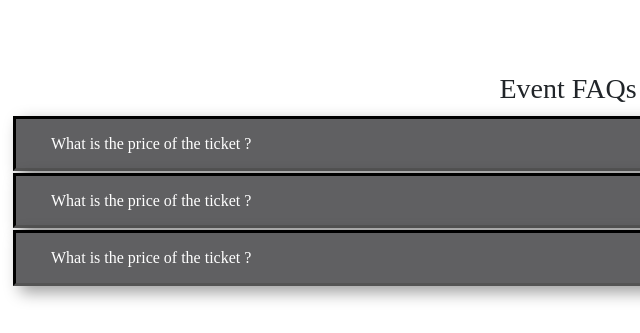
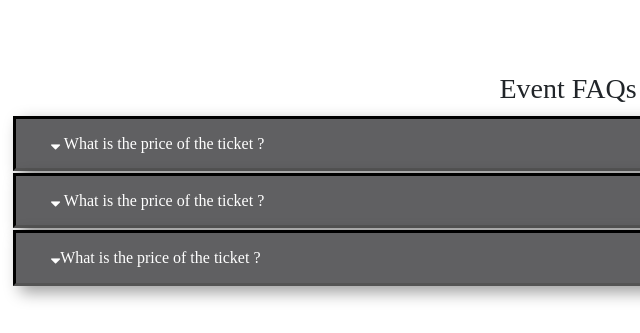
Before and after one commit to somwebster/NCRIIT-website, a plain HTML site: page index.html in a window 1280 px wide. Shown: the part 3033-3366 px from the top of the page, 72-712 px from the left. Drawn offline with Linux system fonts and the light colour scheme.

Commit message:
Update index.html

```diff
--- a/index.html
+++ b/index.html
@@ -9,7 +9,7 @@
         <link rel="stylesheet" href="/vendors/animate.min.css">
          <!--<link rel="stylesheet" href="/vendors/font-awesome.min.css"> -->
         <link rel="stylesheet" href="https://cdnjs.cloudflare.com/ajax/libs/font-awesome/4.7.0/css/font-awesome.min.css">
-
+         <link href="https://maxcdn.bootstrapcdn.com/font-awesome/4.7.0/css/font-awesome.min.css" rel="stylesheet" integrity="sha384-wvfXpqpZZVQGK6TAh5PVlGOfQNHSoD2xbE+QkPxCAFlNEevoEH3Sl0sibVcOQVnN" crossorigin="anonymous">
         <script src="vendors/jquery.min.js"></script>
         <script src="vendors/bootstrap.min.js"></script>
         <script src="vendors/popper.min.js"></script>
@@ -192,7 +192,7 @@
                         <div class="panel panel-default" style="margin-bottom: 0;border-radius: 4px;box-shadow: 7px 6px 16px 0.4px #00000061;margin-top:2px;">
                             <div class="panel-heading" role="tab" id="headingThree" style="color: #FFF;background-color: #000000;border-color: #000;border-radius: 0;padding: 0;color: #FFF;background-color: #606062; border-color: #000; border-radius: 0;padding: 0; border-style: inset;">
                                 <h4 class="panel-title" style="margin-top: 0;margin-bottom: 0;font-size: 16px;color: inherit;">
-                                    <a class="faq-toggle collapsed" role="button" data-toggle="collapse" data-parent="#accordion" href="#collapseOne" aria-expanded="false" aria-controls="collapseOne" style="color:white;position: relative;display: block;text-decoration: none;  padding: 15px 15px 15px 35px;"> What is the price of the ticket ?</a>
+                                    <a class="faq-toggle collapsed" role="button" data-toggle="collapse" data-parent="#accordion" href="#collapseOne" aria-expanded="false" aria-controls="collapseOne" style="color:white;position: relative;display: block;text-decoration: none;  padding: 15px 15px 15px 35px;"><i class="fa fa-sort-desc"></i> What is the price of the ticket ?</a>
                                 </h4>
                             </div>
 
@@ -207,7 +207,7 @@
                          <div class="panel panel-default" style="margin-bottom: 0;border-radius: 4px;box-shadow: 7px 6px 16px 0.4px #00000061;margin-top:2px;">
                             <div class="panel-heading" role="tab" id="headingTwo" style="color: #FFF;background-color: #000000;border-color: #000;border-radius: 0;padding: 0;color: #FFF;background-color: #606062; border-color: #000; border-radius: 0;padding: 0; border-style: inset;">
                                 <h4 class="panel-title" style="margin-top: 0;margin-bottom: 0;font-size: 16px;color: inherit;">
-                                    <a class="faq-toggle collapsed" role="button" data-toggle="collapse" data-parent="#accordion" href="#collapseTwo" aria-expanded="false" aria-controls="collapseOne" style="color:white;position: relative;display: block;text-decoration: none;  padding: 15px 15px 15px 35px;"> What is the price of the ticket ?</a>
+                                    <a class="faq-toggle collapsed" role="button" data-toggle="collapse" data-parent="#accordion" href="#collapseTwo" aria-expanded="false" aria-controls="collapseOne" style="color:white;position: relative;display: block;text-decoration: none;  padding: 15px 15px 15px 35px;"><i class="fa fa-sort-desc"></i> What is the price of the ticket ?</a>
                                 </h4>
                             </div>
 
@@ -221,7 +221,7 @@
                         <div class="panel panel-default" style="margin-bottom: 0;border-radius: 4px;box-shadow: 7px 6px 16px 0.4px #00000061;margin-top:2px;">
                             <div class="panel-heading" role="tab" id="headingThree" style="color: #FFF;background-color: #000000;border-color: #000;border-radius: 0;padding: 0;color: #FFF;background-color: #606062; border-color: #000; border-radius: 0;padding: 0; border-style: inset;">
                                 <h4 class="panel-title" style="margin-top: 0;margin-bottom: 0;font-size: 16px;color: inherit;">
-                                    <a class="faq-toggle collapsed" role="button" data-toggle="collapse" data-parent="#accordion" href="#collapseThree" aria-expanded="false" aria-controls="collapseOne" style="color:white;position: relative;display: block;text-decoration: none;  padding: 15px 15px 15px 35px;"> What is the price of the ticket ?</a>
+                                    <a class="faq-toggle collapsed" role="button" data-toggle="collapse" data-parent="#accordion" href="#collapseThree" aria-expanded="false" aria-controls="collapseOne" style="color:white;position: relative;display: block;text-decoration: none;  padding: 15px 15px 15px 35px;"> <i class="fa fa-sort-desc"></i>What is the price of the ticket ?</a>
                                 </h4>
                             </div>
 
```
